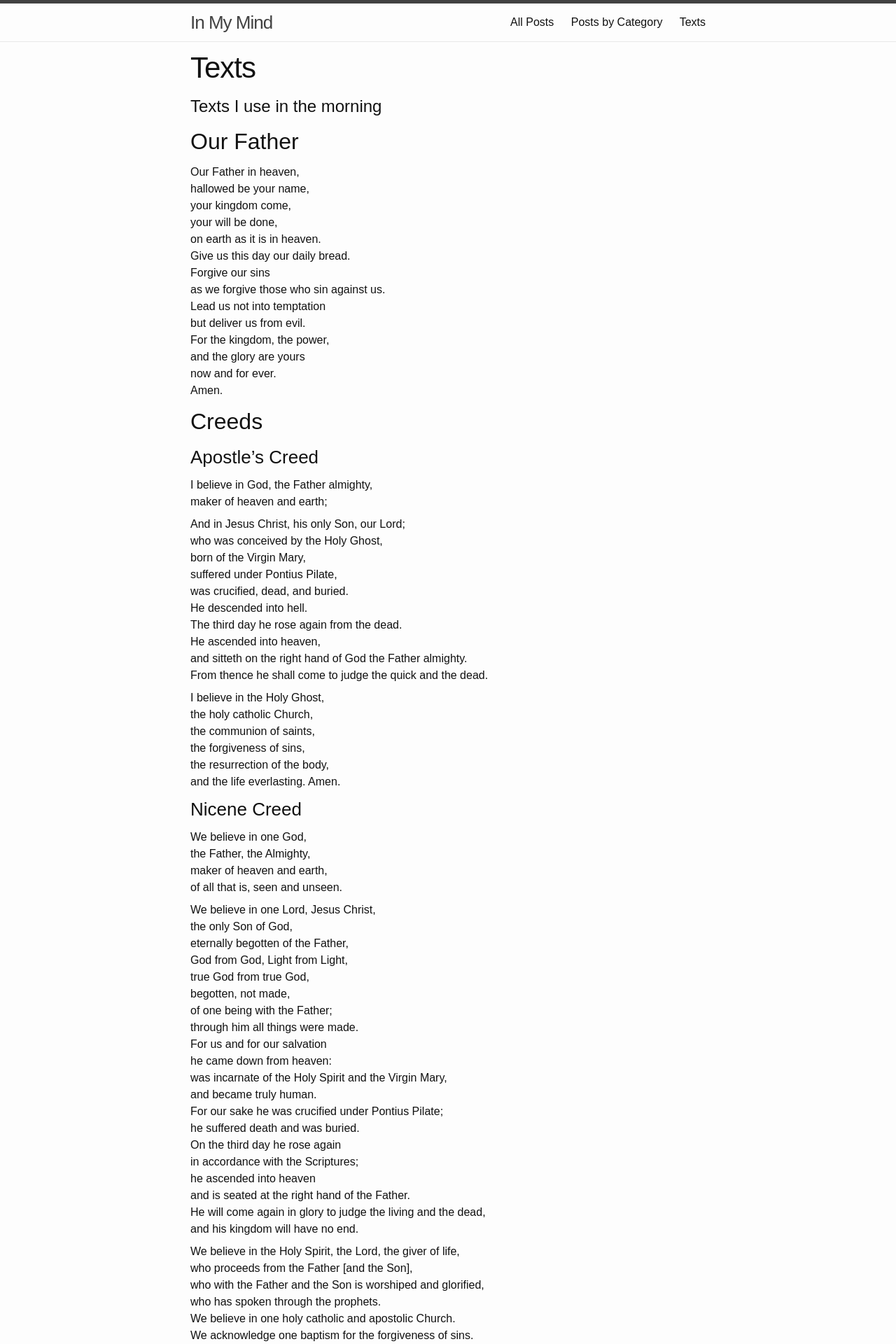
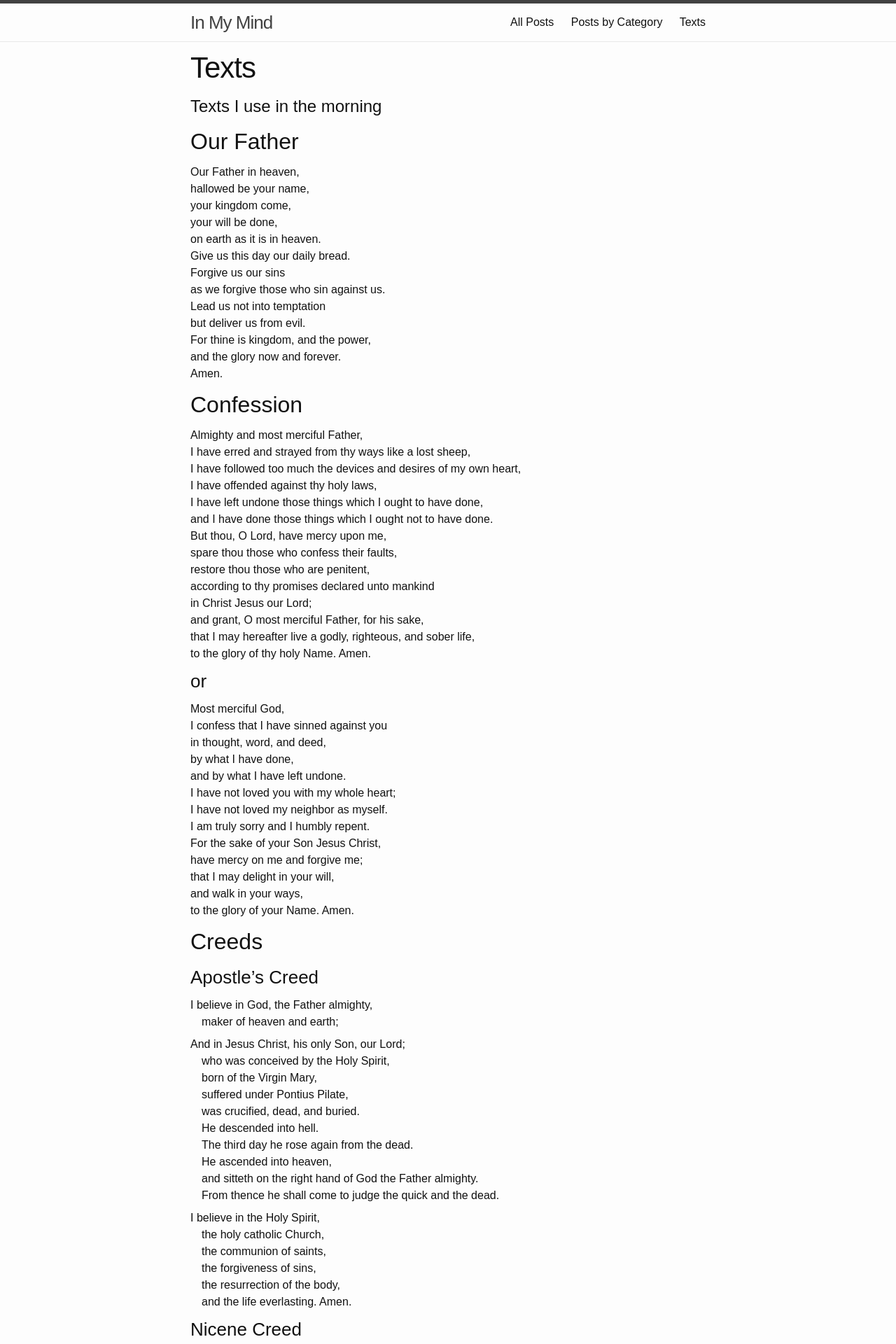
Before and after one commit to mdenson-dayspring/mdenson-dayspring.github.io, a Jekyll site: the page built from texts/index.md, in a window 1280 px wide. Shown: the top 1920 px of the page at 70% size. Built offline with Jekyll 4.4.1, drawn with Linux system fonts in a browser that asks for light colours; our own code applies the rules of GitHub Pages for plain Markdown files.

Commit message:
tweaks tweaks

```diff
--- /dev/null
+++ b/_sass/_paragraph.scss
@@ -0,0 +1,23 @@
+/**
+ * Paragraph formatting styles
+ */
+.printparagraph {
+    text-indent: 2rem;
+    margin-bottom: 0;
+}
+.nospacing {
+    margin-bottom: 0;
+}
+
+.level0 {
+    margin-left: 1rem;
+}
+.level1 {
+    margin-left: 2rem;
+}
+.level2 {
+    margin-left: 3rem;
+}
+.hanging {
+    text-indent: -1rem;
+}
--- a/_sass/minima.scss
+++ b/_sass/minima.scss
@@ -47,5 +47,5 @@ $on-laptop:        800px !default;
 @import
   "minima/base",
   "minima/layout",
-  "minima/syntax-highlighting"
+  "paragraph"
 ;
--- a/texts/index.md
+++ b/texts/index.md
@@ -11,24 +11,58 @@ your kingdom come,
 your will be done,
 on earth as it is in heaven.
 Give us this day our daily bread.
-Forgive our sins
+Forgive us our sins
 as we forgive those who sin against us.
 Lead us not into temptation
 but deliver us from evil.
-For the kingdom, the power,
-and the glory are yours
-now and for ever.
+For thine is kingdom, and the power,
+and the glory now and forever.
 Amen.
+
+## Confession
+
+Almighty and most merciful Father,
+I have erred and strayed from thy ways like a lost sheep,
+I have followed too much the devices and desires of my own heart,
+I have offended against thy holy laws,
+I have left undone those things which I ought to have done,
+and I have done those things which I ought not to have done.
+But thou, O Lord, have mercy upon me,
+spare thou those who confess their faults,
+restore thou those who are penitent,
+according to thy promises declared unto mankind
+in Christ Jesus our Lord;
+and grant, O most merciful Father, for his sake,
+that I may hereafter live a godly, righteous, and sober life,
+to the glory of thy holy Name. Amen.
+
+### or
+
+Most merciful God,
+I confess that I have sinned against you
+in thought, word, and deed,
+by what I have done,
+and by what I have left undone.
+I have not loved you with my whole heart;
+I have not loved my neighbor as myself.
+I am truly sorry and I humbly repent.
+For the sake of your Son Jesus Christ,
+have mercy on me and forgive me;
+that I may delight in your will,
+and walk in your ways,
+to the glory of your Name. Amen.
 
 ## Creeds
 
 ### Apostle's Creed
 
+{:.level0.hanging}
 I believe in God, the Father almighty,
 maker of heaven and earth;
 
+{:.level0.hanging}
 And in Jesus Christ, his only Son, our Lord;
-who was conceived by the Holy Ghost,
+who was conceived by the Holy Spirit,
 born of the Virgin Mary,
 suffered under Pontius Pilate,
 was crucified, dead, and buried.
@@ -38,7 +72,8 @@ He ascended into heaven,
 and sitteth on the right hand of God the Father almighty.
 From thence he shall come to judge the quick and the dead.
 
-I believe in the Holy Ghost,
+{:.level0.hanging}
+I believe in the Holy Spirit,
 the holy catholic Church,
 the communion of saints,
 the forgiveness of sins,
@@ -47,11 +82,13 @@ and the life everlasting. Amen.
 
 ### Nicene Creed
 
+{:.level0.hanging}
 We believe in one God,
 the Father, the Almighty,
 maker of heaven and earth,
 of all that is, seen and unseen.
 
+{:.level0.hanging.nospacing}
 We believe in one Lord, Jesus Christ,
 the only Son of God,
 eternally begotten of the Father,
@@ -60,25 +97,38 @@ true God from true God,
 begotten, not made,
 of one being with the Father;
 through him all things were made.
+
+{:.level1.hanging.nospacing}
 For us and for our salvation
 he came down from heaven:
 was incarnate of the Holy Spirit and the Virgin Mary,
 and became truly human.
+
+{:.level1.hanging.nospacing}
 For our sake he was crucified under Pontius Pilate;
 he suffered death and was buried.
+
+{:.level2.hanging.nospacing}
 On the third day he rose again
 in accordance with the Scriptures;
+
+{:.level2.hanging.nospacing}
 he ascended into heaven
 and is seated at the right hand of the Father.
+
+{:.level2.hanging}
 He will come again in glory to judge the living and the dead,
 and his kingdom will have no end.
 
+{:.level0.hanging.nospacing}
 We believe in the Holy Spirit, the Lord, the giver of life,
 who proceeds from the Father [and the Son],
 who with the Father and the Son is worshiped and glorified,
 who has spoken through the prophets.
 We believe in one holy catholic and apostolic Church.
 We acknowledge one baptism for the forgiveness of sins.
+
+{:.level1.hanging}
 We look for the resurrection of the dead,
 and the life of the world to come. Amen.
 
```
Also changed, not shown: _posts/2020-02-12-mornings.md (+23 -43 lines).
